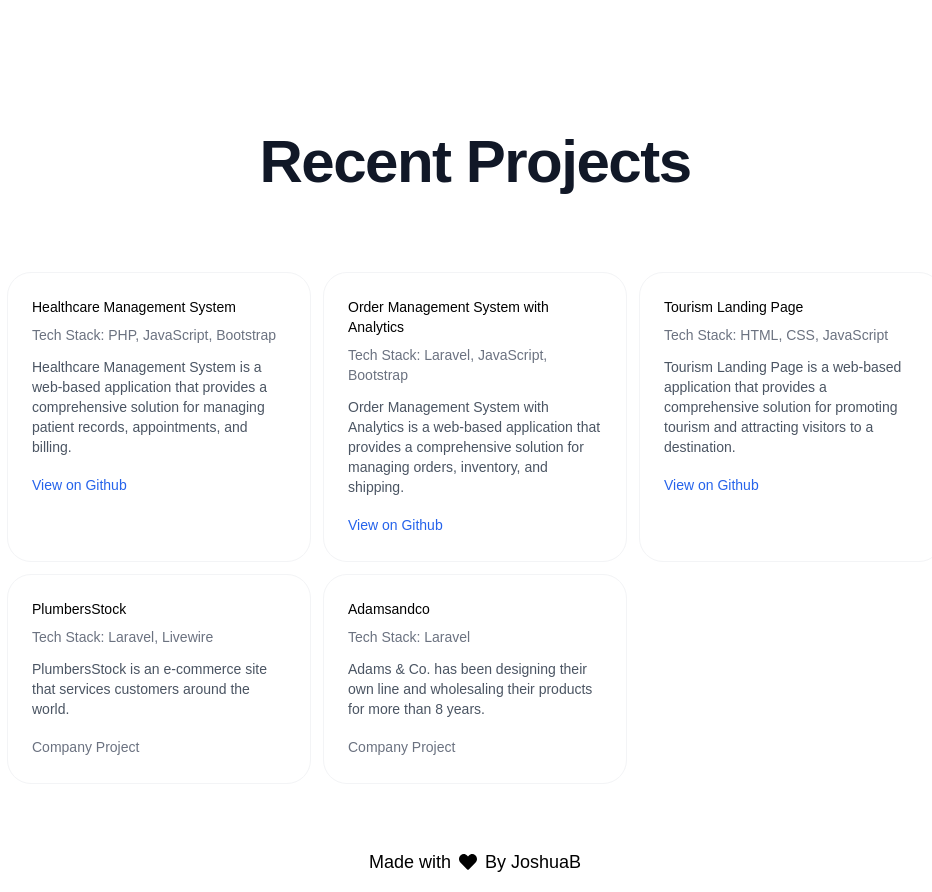
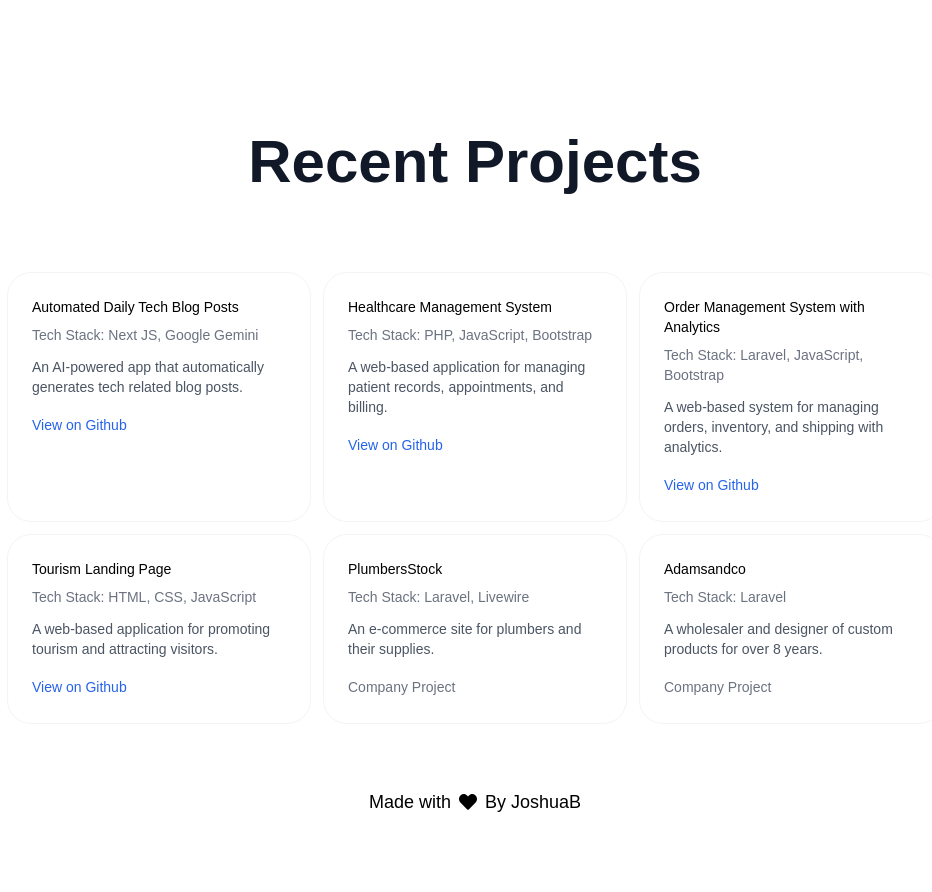
Before and after one commit to joshuabalansa/nextjs-portfolio, a Next.js app: page / in a window 1280 px wide. Shown: the part 1580-2472 px from the top of the page, without its empty margins (165-1097 px from the left). After the commit the page ends 2412 px from the top, so only its background shows below. Built offline with nearby package versions, Linux system fonts and the light colour scheme.

Commit message:
update: projects

```diff
--- a/app/components/Projects.tsx
+++ b/app/components/Projects.tsx
@@ -1,58 +1,55 @@
+
 import { motion } from "framer-motion";
-import Image from "next/image";
 import { useState } from "react";
-import web1 from "../../public/web1.png";
-import web2 from "../../public/web2.jpg";
-import web3 from "../../public/web3.png";
-import web4 from "../../public/web4.png";
-import web5 from "../../public/web5.png";
 import Link from "next/link";
-import { MdOutlineTimeToLeave } from "react-icons/md";
+
+const projects = [
+  {
+    title: "Automated Daily Tech Blog Posts",
+    details: "An AI-powered app that automatically generates tech related blog posts.",
+    techStack: "Next JS, Google Gemini",
+    githubLink: "https://github.com/joshuabalansa/automated-blog-posting",
+  },
+  {
+    title: "Healthcare Management System",
+    details:
+      "A web-based application for managing patient records, appointments, and billing.",
+    techStack: "PHP, JavaScript, Bootstrap",
+    githubLink: "https://github.com/joshuabalansa/healthcare-information-system.git",
+  },
+  {
+    title: "Order Management System with Analytics",
+    details:
+      "A web-based system for managing orders, inventory, and shipping with analytics.",
+    techStack: "Laravel, JavaScript, Bootstrap",
+    githubLink: "https://github.com/joshuabalansa/tps-auth.git",
+  },
+  {
+    title: "Tourism Landing Page",
+    details:
+      "A web-based application for promoting tourism and attracting visitors.",
+    techStack: "HTML, CSS, JavaScript",
+    githubLink: "https://github.com/joshuabalansa/tourism.git",
+  },
+  {
+    title: "PlumbersStock",
+    details: "An e-commerce site for plumbers and their supplies.",
+    techStack: "Laravel, Livewire",
+    githubLink: "#",
+  },
+  {
+    title: "Adamsandco",
+    details: "A wholesaler and designer of custom products for over 8 years.",
+    techStack: "Laravel",
+    githubLink: "#",
+  },
+];
 
 const Projects = () => {
-  const [activeIndex, setActiveIndex] = useState(null);
-
-  const title = [
-    "Healthcare Management System",
-    "Order Management System with Analytics",
-    "Tourism Landing Page",
-    "PlumbersStock",
-    "Adamsandco",
-  ];
-
-  const details = [
-    "Healthcare Management System is a web-based application that provides a comprehensive solution for managing patient records, appointments, and billing. ",
-    "Order Management System with Analytics is a web-based application that provides a comprehensive solution for managing orders, inventory, and shipping.",
-    "Tourism Landing Page is a web-based application that provides a comprehensive solution for promoting tourism and attracting visitors to a destination. ",
-    "PlumbersStock is an e-commerce site that services customers around the world. ",
-    "Adams & Co. has been designing their own line and wholesaling their products for more than 8 years.",
-  ];
-
-  const techStacks = [
-    "PHP, JavaScript, Bootstrap",
-    "Laravel, JavaScript, Bootstrap",
-    "HTML, CSS, JavaScript",
-    "Laravel, Livewire",
-    "Laravel",
-  ];
-
-  const githubLinks = [
-    "https://github.com/joshuabalansa/healthcare-information-system.git",
-    "https://github.com/joshuabalansa/tps-auth.git",
-    "https://github.com/joshuabalansa/tourism.git",
-    "#",
-    "#",
-
-  ];
-
-  const handleClick = (index) => {
-    setActiveIndex(index === activeIndex ? null : index);
-  };
-
   return (
     <section className="py-10 p-3 mt-20 dark:bg-gray-900">
       <motion.h3
-        className="mb-20 text-4xl font-extrabold leading-none tracking-tight text-gray-900 md:text-5xl lg:text-6xl dark:text-white text-center"
+        className="mb-20 text-4xl font-extrabold text-center text-gray-900 md:text-5xl lg:text-6xl dark:text-white"
         initial={{ opacity: 0, y: 50 }}
         whileInView={{ opacity: 1, y: 0 }}
         transition={{ duration: 0.6 }}
@@ -61,32 +58,33 @@ const Projects = () => {
         Recent Projects
       </motion.h3>
       <div className="grid grid-cols-1 sm:grid-cols-2 lg:grid-cols-3 gap-3">
-        {[web1, web2, web3, web4, web5].map((web, index) => (
+        {projects.map((project, index) => (
           <motion.div
             key={index}
-            className="relative bg-white dark:bg-gray-800 rounded-3xl overflow-hidden border border-gray-100 dark:border-gray-700 group cursor-pointer"
-            onClick={() => handleClick(index)}
+            className="relative bg-white dark:bg-gray-800 rounded-3xl overflow-hidden border border-gray-100 dark:border-gray-700 group cursor-pointer p-6"
             whileHover={{ scale: 1.03 }}
             transition={{ duration: 0.3 }}
           >
-            <div className="p-6">
             <h3 className="text-sm font-medium mb-2 text-black dark:text-white">
-                {title[index]}
+              {project.title}
             </h3>
             <p className="text-gray-500 dark:text-gray-400 text-sm mb-3">
-                Tech Stack: {techStacks[index]}
+              Tech Stack: {project.techStack}
             </p>
             <p className="text-gray-600 dark:text-gray-300 text-sm mb-4">
-              {details[index]}
+              {project.details}
             </p>
-              {githubLinks[index] !== "#" ? (
-                <Link target="_blank" className="text-blue-600 dark:text-blue-400 hover:text-blue-800 dark:hover:text-blue-600 text-sm font-medium" href={githubLinks[index]}>
+            {project.githubLink !== "#" ? (
+              <Link
+                target="_blank"
+                className="text-blue-600 dark:text-blue-400 hover:text-blue-800 dark:hover:text-blue-600 text-sm font-medium"
+                href={project.githubLink}
+              >
                 View on Github
               </Link>
             ) : (
               <span className="text-sm text-gray-500 dark:text-gray-400">Company Project</span>
             )}
-            </div>
           </motion.div>
         ))}
       </div>
```
Lines whose indentation alone changed are shown as unchanged.
